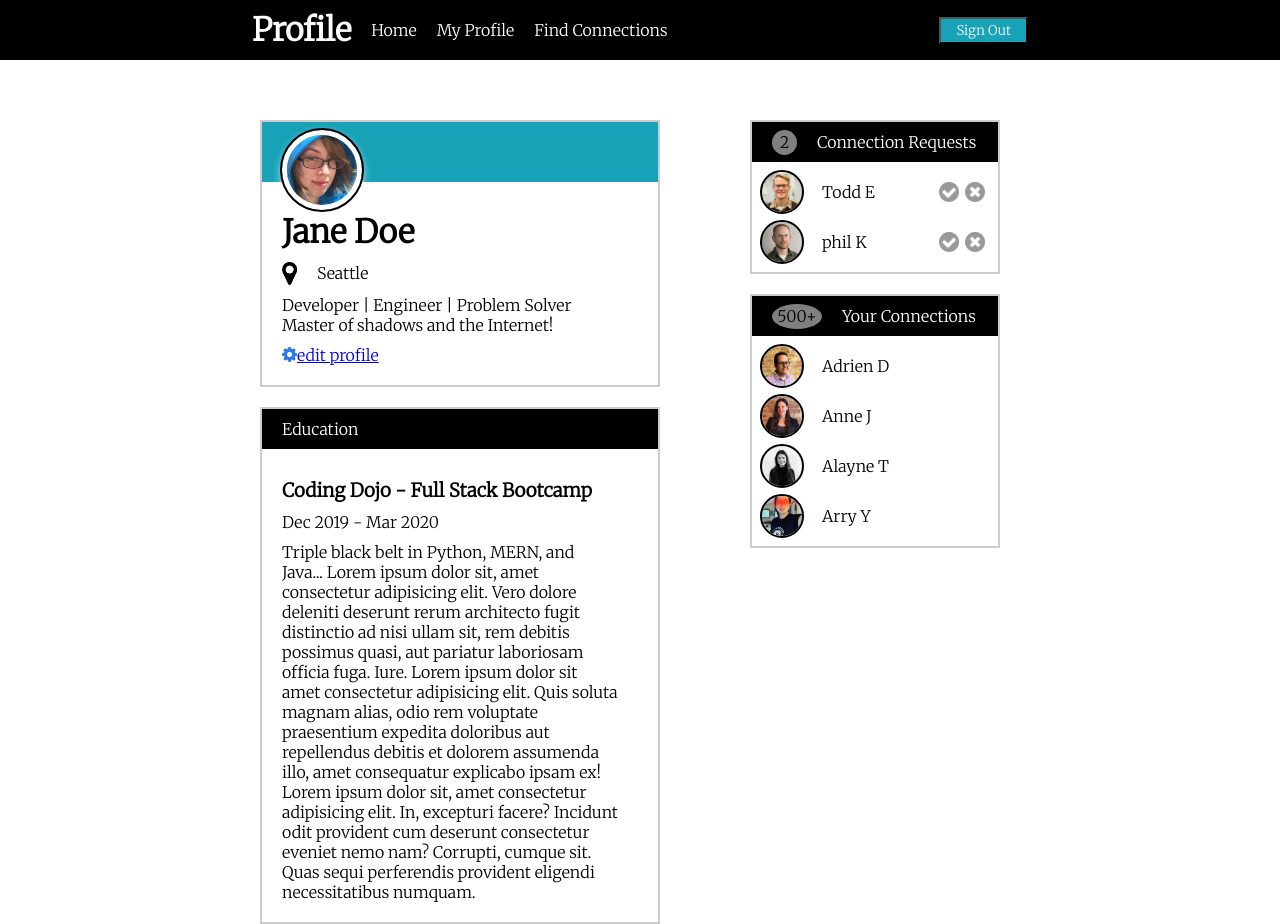
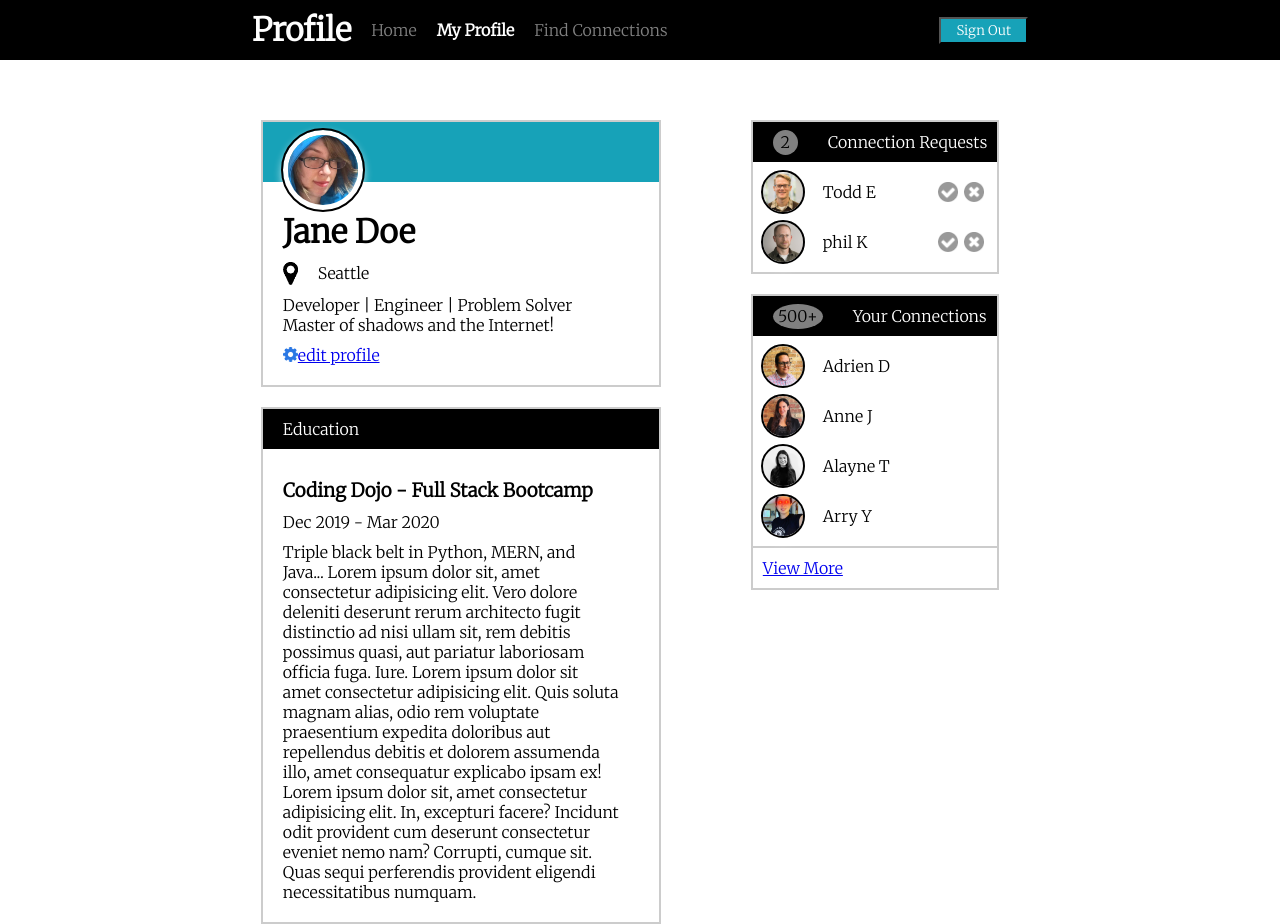
Before and after one commit to mjstafford/Week1, a plain HTML site: page CSS/profilePage/index.html in a window 1280 px wide. Drawn offline with Linux system fonts and the light colour scheme.

Commit message:
updated your connections card with friend footer

```diff
--- a/CSS/profilePage/index.html
+++ b/CSS/profilePage/index.html
@@ -18,7 +18,7 @@
       <h1>Profile</h1>
       <ul class="links">
         <li><a href="#">Home</a></li>
-        <li><a href="#">My Profile</a></li>
+        <li><a href="#" class="active">My Profile</a></li>
         <li><a href="#">Find Connections</a></li>
       </ul>
     </div>
@@ -136,6 +136,9 @@
           </div>
 
         </div>
+        <div class="friendFooter">
+          <a href="#">View More</a>
+        </div>
       </div>
     </div>
 
--- a/CSS/profilePage/style.css
+++ b/CSS/profilePage/style.css
@@ -1,4 +1,4 @@
-/* normalize */
+/* normalize & add new font*/
 * {
   margin: 0;
   padding: 0;
@@ -24,11 +24,16 @@
 
 .links a {
   text-decoration: none;
-  color: white;
+  color: gray;
 }
 
 .links>li {
   padding-right: 20px;
+}
+
+a.active {
+  color: white;
+  font-weight: bolder;
 }
 
 /* header  start*/
@@ -58,7 +63,7 @@
 /* column  start*/
 .col {
   max-width: 400px;
-  min-width: 400px;
+  /* min-width: 400px; */
 }
 
 .container.main {
@@ -110,6 +115,7 @@
 
 .container>p {
   margin-left: 20px;
+  margin-right: 10px
 }
 
 .top.container {
@@ -129,8 +135,8 @@
 }
 
 .right-col {
-  min-width: 250px;
-  max-width: 250px;
+  /* min-width: 250px; */
+  max-width: 300px;
 }
 
 .numberOfConnections {
@@ -167,4 +173,9 @@
   margin: 10px;
 }
 
+.friendFooter {
+  border-top: #CCCCCC solid 2px;
+  padding: 10px;
+}
+
 /* column  end*/
```
